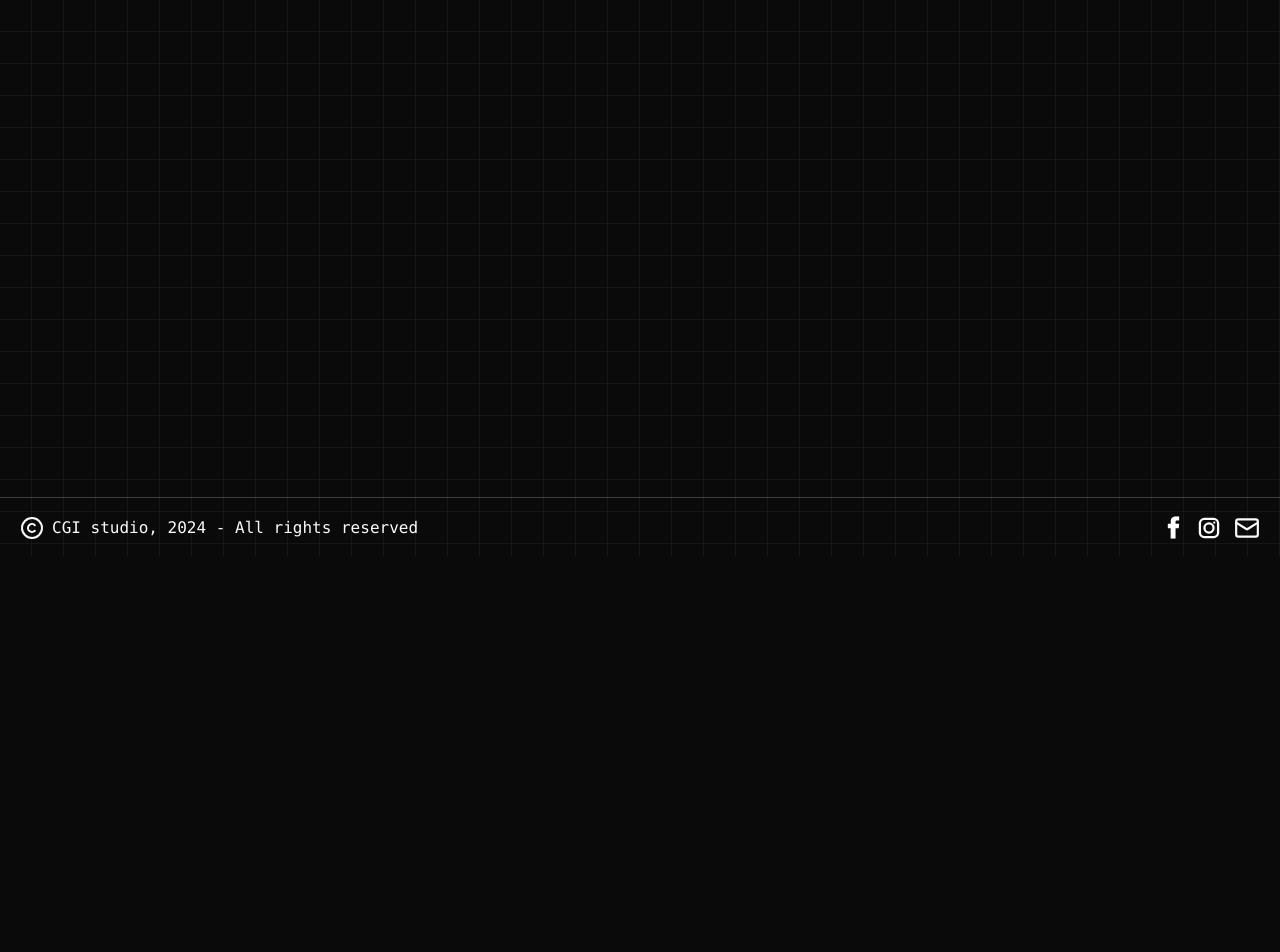
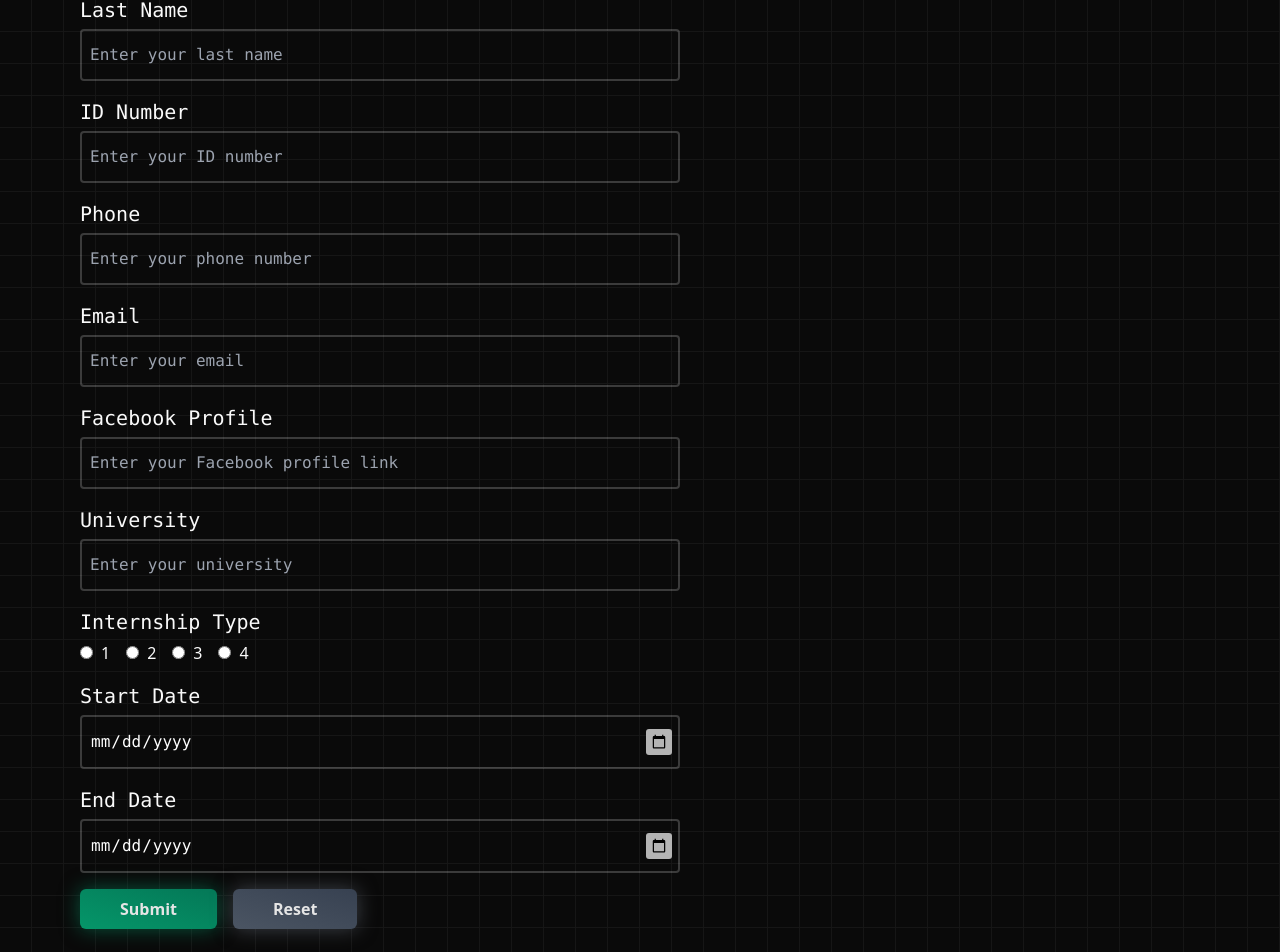
Before and after one commit to houssem109/chi, a React (Vite) app: page /register in a window 1280 px wide. Shown: the part 257-1209 px from the top of the page. Before the commit the page ends 814 px from the top, so only its background shows below. Built offline with nearby package versions, Linux system fonts and the light colour scheme.

Commit message:
form done

```diff
--- a/src/components/register/register.tsx
+++ b/src/components/register/register.tsx
@@ -1,19 +1,142 @@
 import Nav from "@/components/shared/Nav";
 import Footer from "@/components/shared/Footer";
-//
+import { SliverText } from "../ui/silver-text";
+
 export default function Register() {
     return (
-        <main className="  overflow-hidden p-0 w-full dark:bg-neutral-950 bg-white dark:bg-grid-white/5 bg-grid-black/[0.2] relative">
+        <main className="overflow-hidden p-0 w-full dark:bg-neutral-950 bg-white dark:bg-grid-white/5 bg-grid-black/[0.2] relative">
             <Nav />
-            <div className=" min-h-[calc(100vh-60px)] flex flex-col h-full ">
-                <h1 className="text-4xl font-bold text-center">Register</h1>
-                <form>
-                    {/* nom, prenom , cin , phone , email , facebooklink , university etablissment , type de stage , date de debut et fin de stage , form */}
+            <div className="max-w-[1700px] mx-auto relative mb-10 pt-5 xl:px-[80px] mt-0 sm:px-[40px] px-4 min-h-[calc(100vh-60px)] flex flex-col h-full">
+                <SliverText className="text-4xl font-bold">Register</SliverText>
+                <form className="flex flex-col space-y-4 mt-4">
+                    <div className="flex flex-col">
+                        <label htmlFor="firstName" className="font-mono text-[20px] mb-1">First Name</label>
+                        <input
+                            type="text"
+                            id="firstName"
+                            className="md:w-[600px] w-full bg-transparent pl-2 py-3 text-white rounded border-white/20 border-2 font-mono focus:outline-none focus:border-white/40 transition-all focus:pl-4"
+                            placeholder="Enter your first name"
+                        />
+                    </div>
+                    <div className="flex flex-col">
+                        <label htmlFor="lastName" className="font-mono text-[20px] mb-1">Last Name</label>
+                        <input
+                            type="text"
+                            id="lastName"
+                            className="md:w-[600px] w-full bg-transparent pl-2 py-3 text-white rounded border-white/20 border-2 font-mono focus:outline-none focus:border-white/40 transition-all focus:pl-4"
+                            placeholder="Enter your last name"
+                        />
+                    </div>
+                    <div className="flex flex-col">
+                        <label htmlFor="cin" className="font-mono text-[20px] mb-1">ID Number</label>
+                        <input
+                            type="text"
+                            id="cin"
+                            className="md:w-[600px] w-full bg-transparent pl-2 py-3 text-white rounded border-white/20 border-2 font-mono focus:outline-none focus:border-white/40 transition-all focus:pl-4"
+                            placeholder="Enter your ID number"
+                        />
+                    </div>
+                    <div className="flex flex-col">
+                        <label htmlFor="phone" className="font-mono text-[20px] mb-1">Phone</label>
+                        <input
+                            type="text"
+                            id="phone"
+                            className="md:w-[600px] w-full bg-transparent pl-2 py-3 text-white rounded border-white/20 border-2 font-mono focus:outline-none focus:border-white/40 transition-all focus:pl-4"
+                            placeholder="Enter your phone number"
+                        />
+                    </div>
+                    <div className="flex flex-col">
+                        <label htmlFor="email" className="font-mono text-[20px] mb-1">Email</label>
+                        <input
+                            type="email"
+                            id="email"
+                            className="md:w-[600px] w-full bg-transparent pl-2 py-3 text-white rounded border-white/20 border-2 font-mono focus:outline-none focus:border-white/40 transition-all focus:pl-4"
+                            placeholder="Enter your email"
+                        />
+                    </div>
+                    <div className="flex flex-col">
+                        <label htmlFor="facebook" className="font-mono text-[20px] mb-1">Facebook Profile</label>
+                        <input
+                            type="text"
+                            id="facebook"
+                            className="md:w-[600px] w-full bg-transparent pl-2 py-3 text-white rounded border-white/20 border-2 font-mono focus:outline-none focus:border-white/40 transition-all focus:pl-4"
+                            placeholder="Enter your Facebook profile link"
+                        />
+                    </div>
+                    <div className="flex flex-col">
+                        <label htmlFor="university" className="font-mono text-[20px] mb-1">University</label>
+                        <input
+                            type="text"
+                            id="university"
+                            className="md:w-[600px] w-full bg-transparent pl-2 py-3 text-white rounded border-white/20 border-2 font-mono focus:outline-none focus:border-white/40 transition-all focus:pl-4"
+                            placeholder="Enter your university"
+                        />
+                    </div>
+                    <div className="flex flex-col">
+                        <label className="font-mono text-[20px] mb-1">Internship Type</label>
+                        <div className="flex space-x-4">
+                            <label>
+                                <input type="radio" name="internshipType" value="1" className="mr-2" />
+                                1
+                            </label>
+                            <label>
+                                <input type="radio" name="internshipType" value="2" className="mr-2" />
+                                2
+                            </label>
+                            <label>
+                                <input type="radio" name="internshipType" value="3" className="mr-2" />
+                                3
+                            </label>
+                            <label>
+                                <input type="radio" name="internshipType" value="4" className="mr-2" />
+                                4
+                            </label>
+                        </div>
+                    </div>
+                    <div className="flex mt-5 flex-col">
+                        <label htmlFor="startDate" className="font-mono text-[20px] mb-1">
+                            Start Date
+                        </label>
+                        <input
+                            type="date"
+                            id="startDate"
+                            name="startDate"
+                            className="md:w-[600px] w-full bg-transparent pl-2 py-3 text-white rounded border-white/20 border-2 font-mono focus:outline-none focus:border-white/40 transition-all focus:pl-4"
+                        />
+                    </div>
+
+                    <div className="flex mt-5 flex-col">
+                        <label htmlFor="endDate" className="font-mono text-[20px] mb-1">
+                            End Date
+                        </label>
+                        <input
+                            type="date"
+                            id="endDate"
+                            name="endDate"
+                            className="md:w-[600px] w-full bg-transparent pl-2 py-3 text-white rounded border-white/20 border-2 font-mono focus:outline-none focus:border-white/40 transition-all focus:pl-4"
+                        />
+                    </div>
+
+                    {/* Submit and Reset Buttons */}
+                    <div className="flex space-x-4 mt-4">
+                        <button
+                            name="SubmitBtn"
+                            className=" text-neutral-200  bg-emerald-500   active:scale-100 transition-all  bg-gradient-to-tr from-emerald-600 to-emerald-700    py-2  text-[16px]  px-10 font-sans font-semibold rounded-md hover:from-neutral-300 hover:to-neutral-400 hover:text-black    shadow-[0px_0px_20px_#05966988]  ">
+                            Submit
+                        </button>
+                        <button
+                            name="ResetBtn"
+                            type="reset"
+                            className="text-neutral-200 bg-gray-500 active:scale-100 transition-all bg-gradient-to-tr from-gray-600 to-gray-700 py-2 text-[16px] px-10 font-sans font-semibold rounded-md hover:from-neutral-300 hover:to-neutral-400 hover:text-black shadow-[0px_0px_20px_#6b728088]"
+                        >
+                            Reset
+                        </button>
+
+                    </div>
                 </form>
-
-                <div className="mt-auto">
-                    <Footer />
-                </div>
+            </div>
+            <div className="mt-auto">
+                <Footer />
             </div>
         </main>
     );
--- a/src/index.css
+++ b/src/index.css
@@ -63,6 +63,15 @@
     --border: 0 0% 14.9%;
     --input: 0 0% 14.9%;
     --ring: 0 0% 83.1%;
+  }
+}
+@layer components {
+  input[type="date"]::-webkit-calendar-picker-indicator {
+    background-color: #b4b4b4;
+    padding: 5px;
+    margin-right: 6px;
+    border-radius: 3px;
+    cursor: pointer;
   }
 }
 
```
Also changed, not shown: src/components/shared/Nav.tsx (+20 -6 lines).
